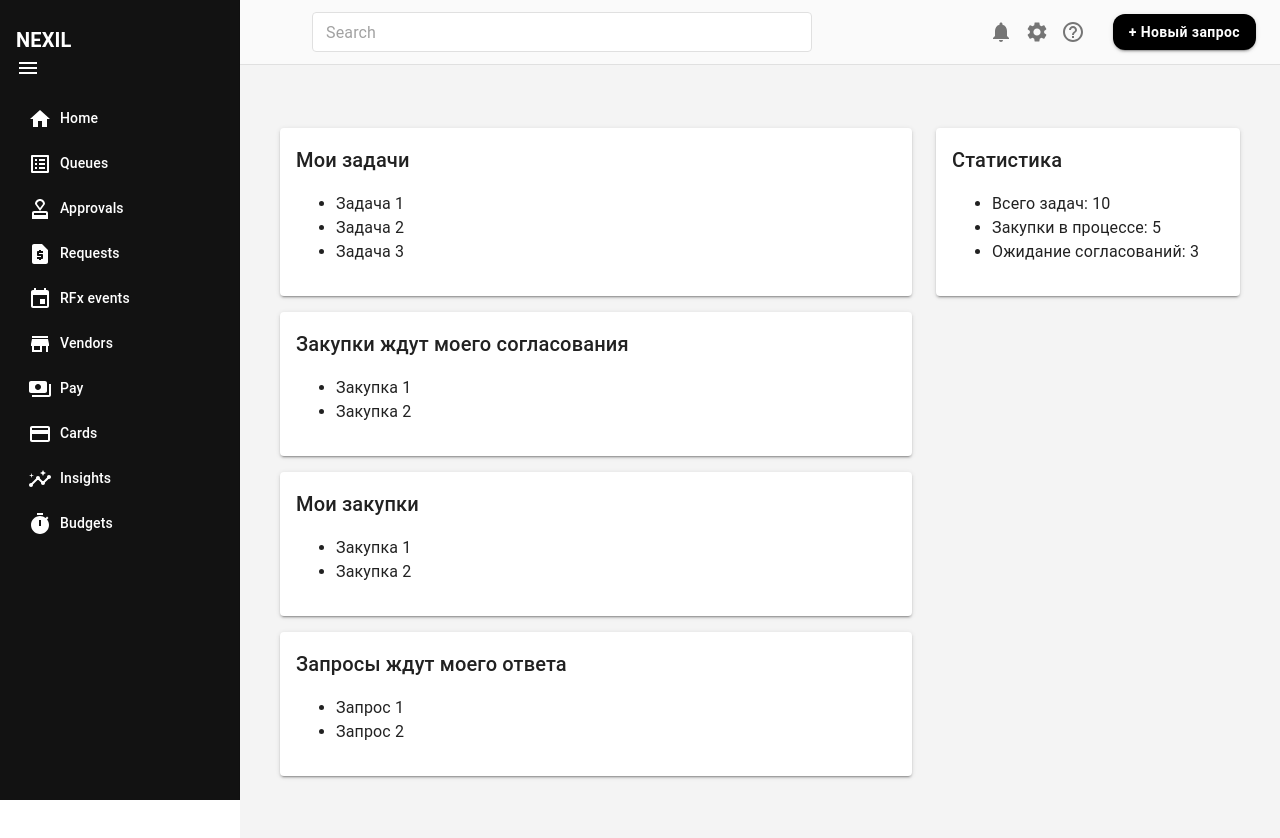
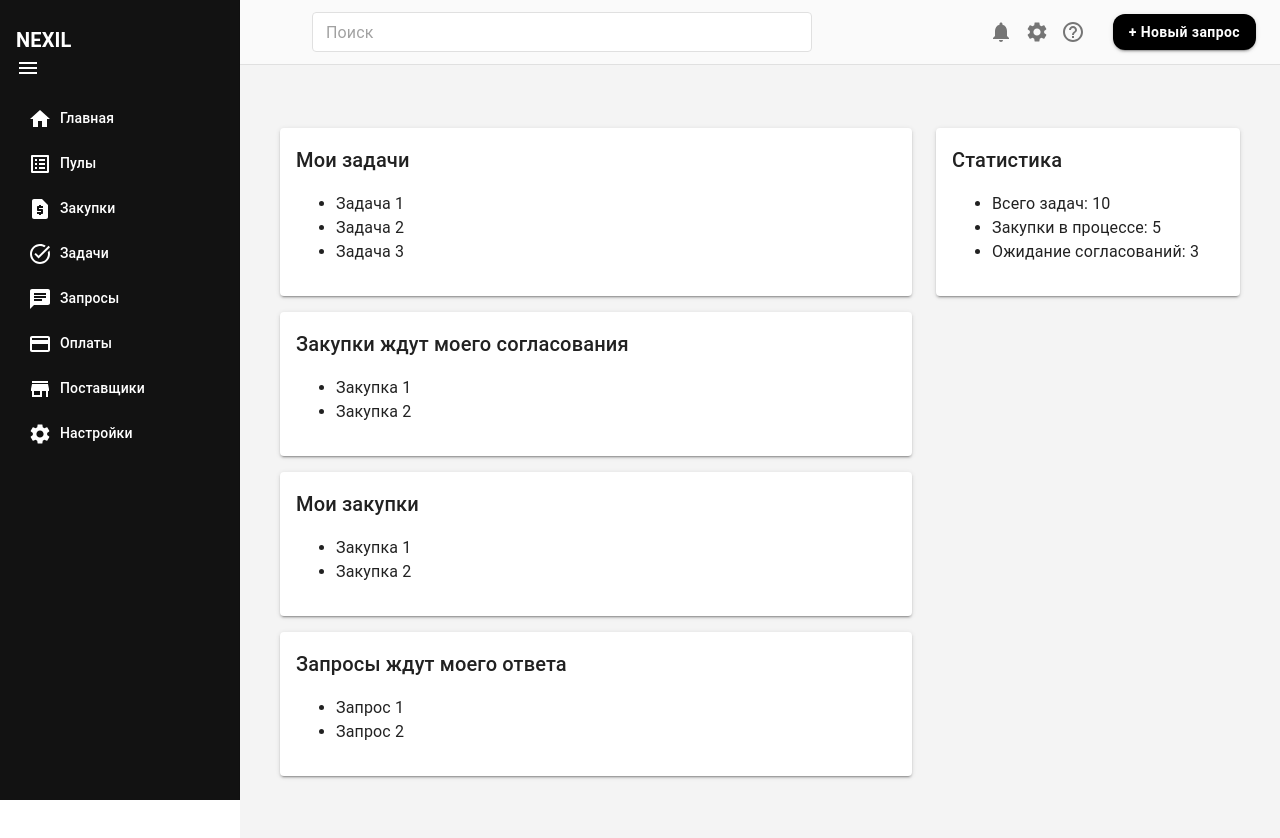
Before and after one commit to Optoed/big-business, a React (Create React App) app: page / in a window 1280 px wide. Shown: the top 838 px of the page. Built offline with nearby package versions, Linux system fonts and the light colour scheme.

Commit message:
New russian sidebar and header

```diff
--- a/src/components/Header.tsx
+++ b/src/components/Header.tsx
@@ -24,7 +24,7 @@ const Header: React.FC<HeaderProps> = ({ drawerOpen, onNewRequestClick }) => (
       <TextField
         variant="outlined"
         size="small"
-        placeholder="Search"
+        placeholder="Поиск"
         sx={{
           flexGrow: 1,
           maxWidth: 500,
--- a/src/components/Sidebar.tsx
+++ b/src/components/Sidebar.tsx
@@ -1,6 +1,6 @@
 import React from 'react';
 import { Drawer, List, ListItem, ListItemButton, ListItemIcon, ListItemText, Box, Typography, IconButton } from '@mui/material';
-import { Menu as MenuIcon, Home, ListAlt, Approval, RequestPage, Event, Store, Payments, CreditCard, Insights, Timer } from '@mui/icons-material';
+import { Menu as MenuIcon, Home, ListAlt, Approval, RequestPage, Event, Store, Payments, CreditCard, Insights, Timer, TaskAlt, Chat, Settings } from '@mui/icons-material';
 
 interface SidebarProps {
   open: boolean;
@@ -61,16 +61,14 @@ const Sidebar: React.FC<SidebarProps> = ({ open, toggleDrawer }) => (
     {/* Список меню */}
     <List sx={{ paddingTop: 0 }}>
       {[
-        { text: 'Home', icon: <Home /> },
-        { text: 'Queues', icon: <ListAlt /> },
-        { text: 'Approvals', icon: <Approval /> },
-        { text: 'Requests', icon: <RequestPage /> },
-        { text: 'RFx events', icon: <Event /> },
-        { text: 'Vendors', icon: <Store /> },
-        { text: 'Pay', icon: <Payments /> },
-        { text: 'Cards', icon: <CreditCard /> },
-        { text: 'Insights', icon: <Insights /> },
-        { text: 'Budgets', icon: <Timer /> },
+        { text: 'Главная', icon: <Home /> },
+        { text: 'Пулы', icon: <ListAlt /> },
+        { text: 'Закупки', icon: <RequestPage /> },
+        { text: 'Задачи', icon: <TaskAlt /> },
+        { text: 'Запросы', icon: <Chat /> },
+        { text: 'Оплаты', icon: <CreditCard /> },
+        { text: 'Поставщики', icon: <Store /> },
+        { text: 'Настройки', icon: <Settings /> },
       ].map((item, index) => (
         <ListItem key={index} disablePadding>
           <ListItemButton
```
